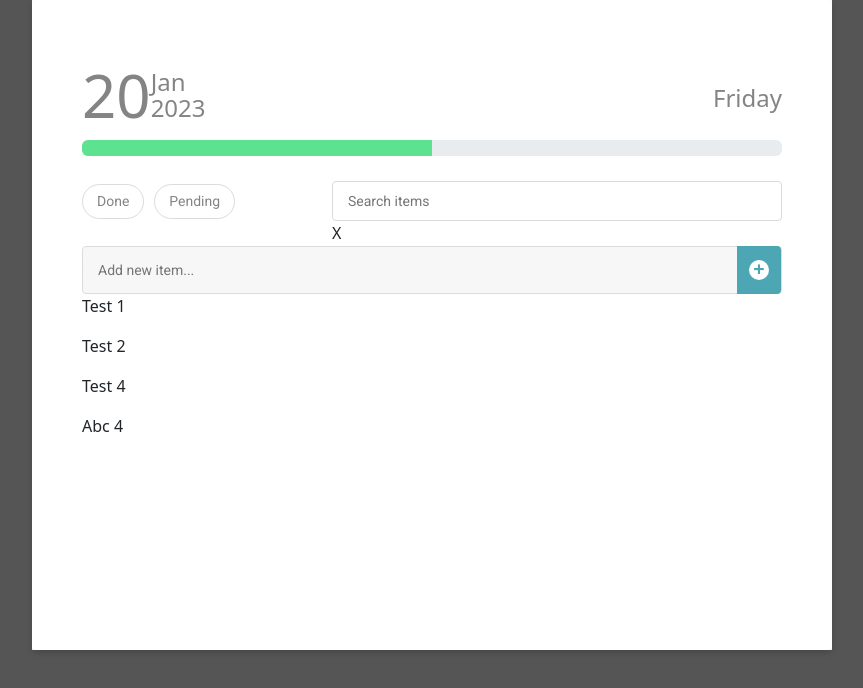
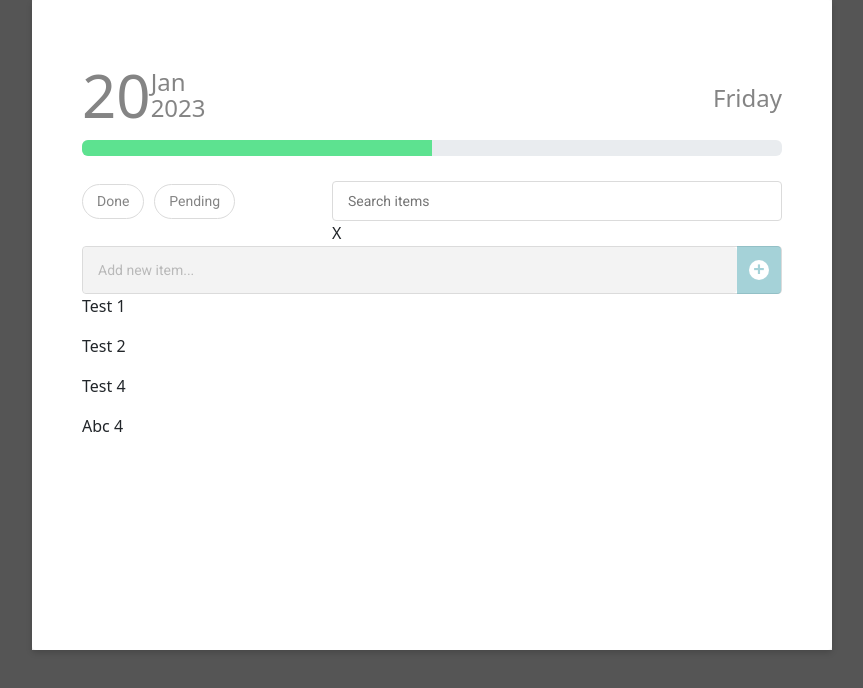
Before and after one commit to sizebay/frontend-challenge, a React (Create React App) app: page / in a window 1280 px wide. Shown: the top 688 px of the page, without its empty margins (208-1071 px from the left). Built offline with nearby package versions, Linux system fonts and the light colour scheme.

Commit message:
Finish style add new item

```diff
--- a/src/assets/styles/additem.css
+++ b/src/assets/styles/additem.css
@@ -1,6 +1,41 @@
-/* .add-container {
+.add-container {
+  height: 48px;
   display: flex;
   flex-wrap: nowrap;
+  border: 1px solid #dbdbdb;
+  border-radius: 4px;
+  opacity: 1;
+  padding: 0px;
+  align-items: center;
+}
+
+.add-container input {
+  height: 100%;
+  outline: none;
+  border: 0;
+  flex-grow: 2;
+  font: normal normal normal 14px/19px Roboto;
+  border-radius: 4px;
+  background: #e9e9e9 0% 0% no-repeat padding-box;
+  padding: 0px 15px 0px 15px;
+  opacity: 0.5;
+}
+
+.add-container input:focus::-webkit-input {
+  color: #848484;
+}
+
+.add-container input:focus::-webkit-input-placeholder {
+  color: #84848477;
+}
+
+.add-container input:focus {
+  background: #ffffff 0% 0% no-repeat padding-box;
+  opacity: 1;
+}
+
+.add-container input:focus + button {
+  opacity: 1;
 }
 
 .add-container button {
@@ -9,7 +44,7 @@
   height: 48px;
   background: #4da6b3 0% 0% no-repeat padding-box;
   border-radius: 0px 4px 4px 0px;
-  opacity: 1;
+  opacity: 0.5;
 }
 
 .add-container button div {
@@ -28,83 +63,3 @@
   font-size: 20px;
   padding-bottom: 3px;
 }
-
-.add-container input {
-  outline: none;
-  width: 100%;
-  height: 48px;
-  background: #f7f7f7 0% 0% no-repeat padding-box;
-  border: 1px solid #dbdbdb;
-  border-radius: 4px 0 0 4px;
-  opacity: 1;
-  font: normal normal normal 14px/19px Roboto;
-  letter-spacing: 0px;
-  padding-left: 15px;
-}
-
-.add-container:focus {
-  background: #ffffff 0% 0% no-repeat padding-box !important;
-  border: 1px solid #dbdbdb;
-  border-radius: 4px;
-  opacity: 1;
-} */
-
-.add-container {
-  height: 48px;
-  display: flex;
-  flex-wrap: nowrap;
-  background: #f7f7f7 0% 0% no-repeat padding-box;
-  border: 1px solid #dbdbdb;
-  border-radius: 4px;
-  opacity: 1;
-  padding: 0px;
-  align-items: center;
-}
-
-.add-container input {
-  outline: none;
-  border: 0;
-  flex-grow: 2;
-  font: normal normal normal 14px/19px Roboto;
-  border-radius: 4px;
-  background: #f7f7f7 0% 0% no-repeat padding-box;
-  padding: 0px 15px 0px 15px;
-}
-
-.add-container input:focus::-webkit-input {
-  color: #848484;
-}
-
-.add-container input:focus::-webkit-input-placeholder {
-  color: #84848477;
-}
-
-.add-container input:focus {
-  background: #ffffff 0% 0% no-repeat padding-box;
-}
-
-.add-container button {
-  border: 0;
-  width: 44px;
-  height: 48px;
-  background: #4da6b3 0% 0% no-repeat padding-box;
-  border-radius: 0px 4px 4px 0px;
-  opacity: 1;
-}
-
-.add-container button div {
-  width: 20px;
-  height: 20px;
-  background: #ffffff 0% 0% no-repeat padding-box;
-  opacity: 1;
-  border-radius: 50%;
-  margin-left: auto;
-  margin-right: auto;
-  display: flex;
-  align-items: center;
-  justify-content: center;
-  color: #4da6b3 !important;
-  font-weight: bold;
-  font-size: 20px;
-  padding-bottom: 3px;
-}
```
